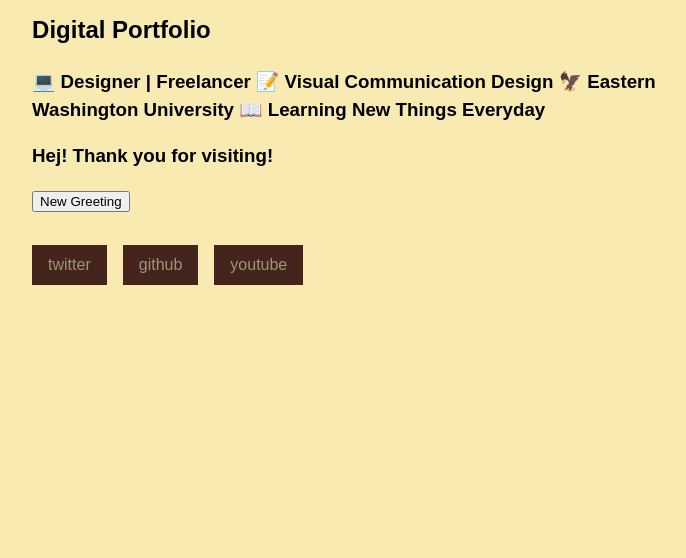
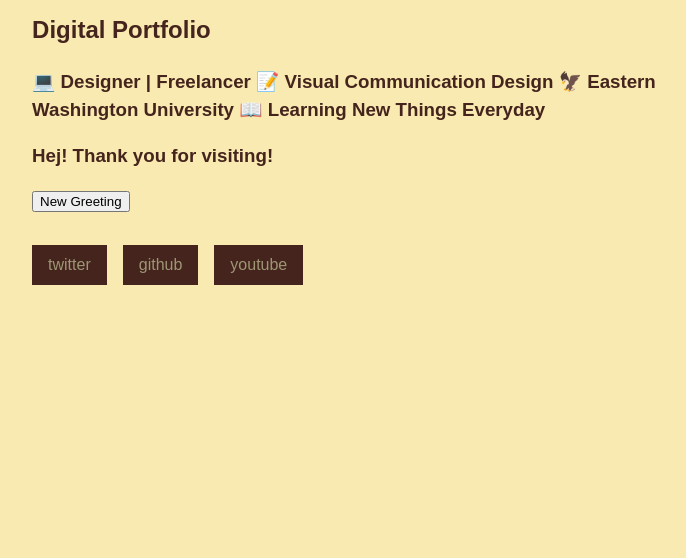
Before and after one commit to amagallon41/NewDigitalGarden, an Astro site: page / in a window 1280 px wide. Shown: the part 242-800 px from the top of the page, without its empty margins (268-954 px from the left). Built offline with nearby package versions, Linux system fonts and the light colour scheme; Astro itself is replaced by a stand-in of ours.

Commit message:
text color

```diff
--- a/src/styles/global.css
+++ b/src/styles/global.css
@@ -1,6 +1,7 @@
 html {
     background-color: #f8eab0;
     font-family: sans-serif;
+    color: #44241c;
   }
 
   html.dark {
```
